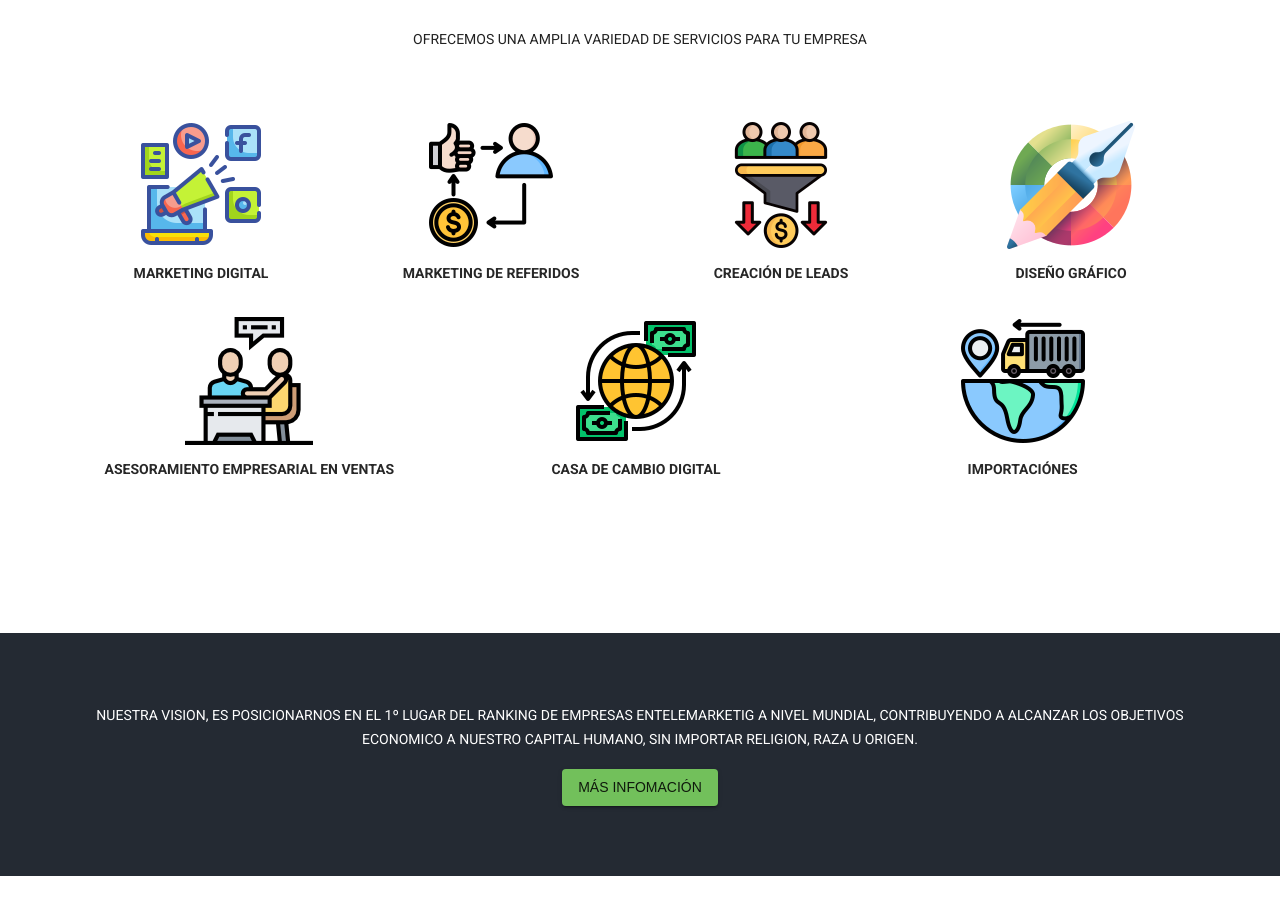
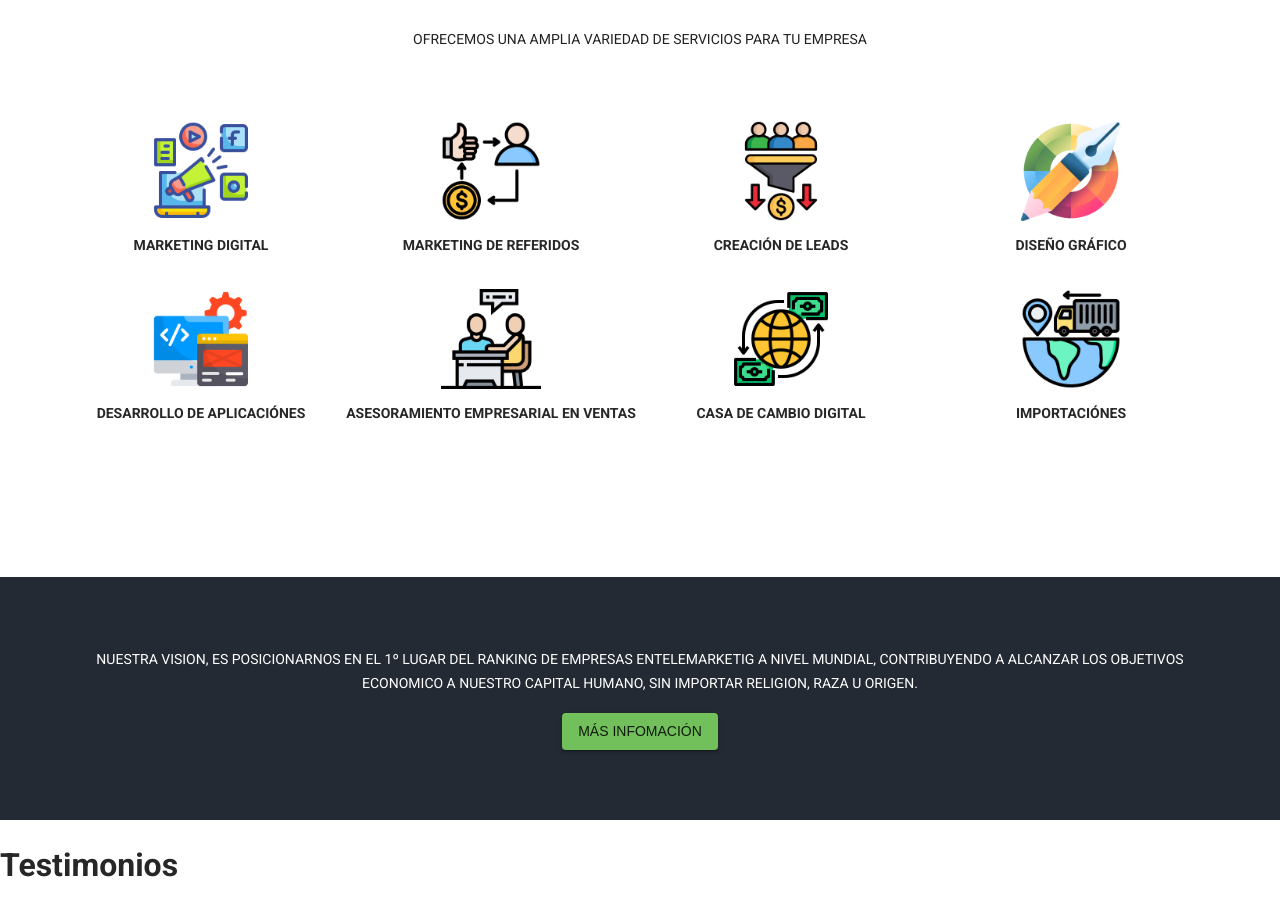
Before and after one commit to criptorockstar/ray-enterpises, a Next.js app: page / in a window 1280 px wide. Shown: the part 1349-2255 px from the top of the page. Built offline with nearby package versions, Linux system fonts and the light colour scheme.

Commit message:
update changes

```diff
--- a/src/app/page.jsx
+++ b/src/app/page.jsx
@@ -9,7 +9,7 @@ import digital from "@assets/digital.png";
 import referal from "@assets/referal.png";
 import leads from "@assets/leads.png";
 import design from "@assets/design.png";
-//import development from "@assets/development.png";
+import development from "@assets/development.png";
 import consultant from "@assets/consultant.png";
 import importations from "@assets/importation.png";
 import exchange from "@assets/exchange.png";
@@ -69,8 +69,8 @@ export default function HomePage() {
                 <Image
                   alt="digital marketing"
                   src={digital}
-                  width={128}
-                  height={128}
+                  width={100}
+                  height={100}
                 />
               </div>
               <h6>Marketing digital</h6>
@@ -81,8 +81,8 @@ export default function HomePage() {
                 <Image
                   alt="digital marketing"
                   src={referal}
-                  width={128}
-                  height={128}
+                  width={100}
+                  height={100}
                 />
               </div>
               <h6>Marketing de referidos</h6>
@@ -92,8 +92,8 @@ export default function HomePage() {
                 <Image
                   alt="digital marketing"
                   src={leads}
-                  width={128}
-                  height={128}
+                  width={100}
+                  height={100}
                 />
               </div>
               <h6>Creación de leads</h6>
@@ -103,54 +103,53 @@ export default function HomePage() {
                 <Image
                   alt="digital marketing"
                   src={design}
-                  width={128}
-                  height={128}
+                  width={100}
+                  height={100}
                 />
               </div>
               <h6>Diseño gráfico</h6>
             </Grid>
-
-            {/*<Grid xs={3}>
+            <Grid xs={3}>
               <div className={styles.icon}>
                 <Image
                   alt="digital marketing"
                   src={development}
-                  width={128}
-                  height={128}
+                  width={100}
+                  height={100}
                 />
               </div>
               <h6>Desarrollo de aplicaciónes</h6>
-            </Grid>*/}
+            </Grid>
 
-            <Grid xs={4}>
+            <Grid xs={3}>
               <div className={styles.icon}>
                 <Image
                   alt="digital marketing"
                   src={consultant}
-                  width={128}
-                  height={128}
+                  width={100}
+                  height={100}
                 />
               </div>
               <h6>Asesoramiento empresarial en ventas</h6>
             </Grid>
-            <Grid xs={4}>
+            <Grid xs={3}>
               <div className={styles.icon}>
                 <Image
                   alt="digital marketing"
                   src={exchange}
-                  width={128}
-                  height={128}
+                  width={100}
+                  height={100}
                 />
               </div>
               <h6>Casa de cambio digital</h6>
             </Grid>
-            <Grid xs={4}>
+            <Grid xs={3}>
               <div className={styles.icon}>
                 <Image
                   alt="digital marketing"
                   src={importations}
-                  width={128}
-                  height={128}
+                  width={100}
+                  height={100}
                 />
               </div>
               <h6>Importaciónes</h6>
```
